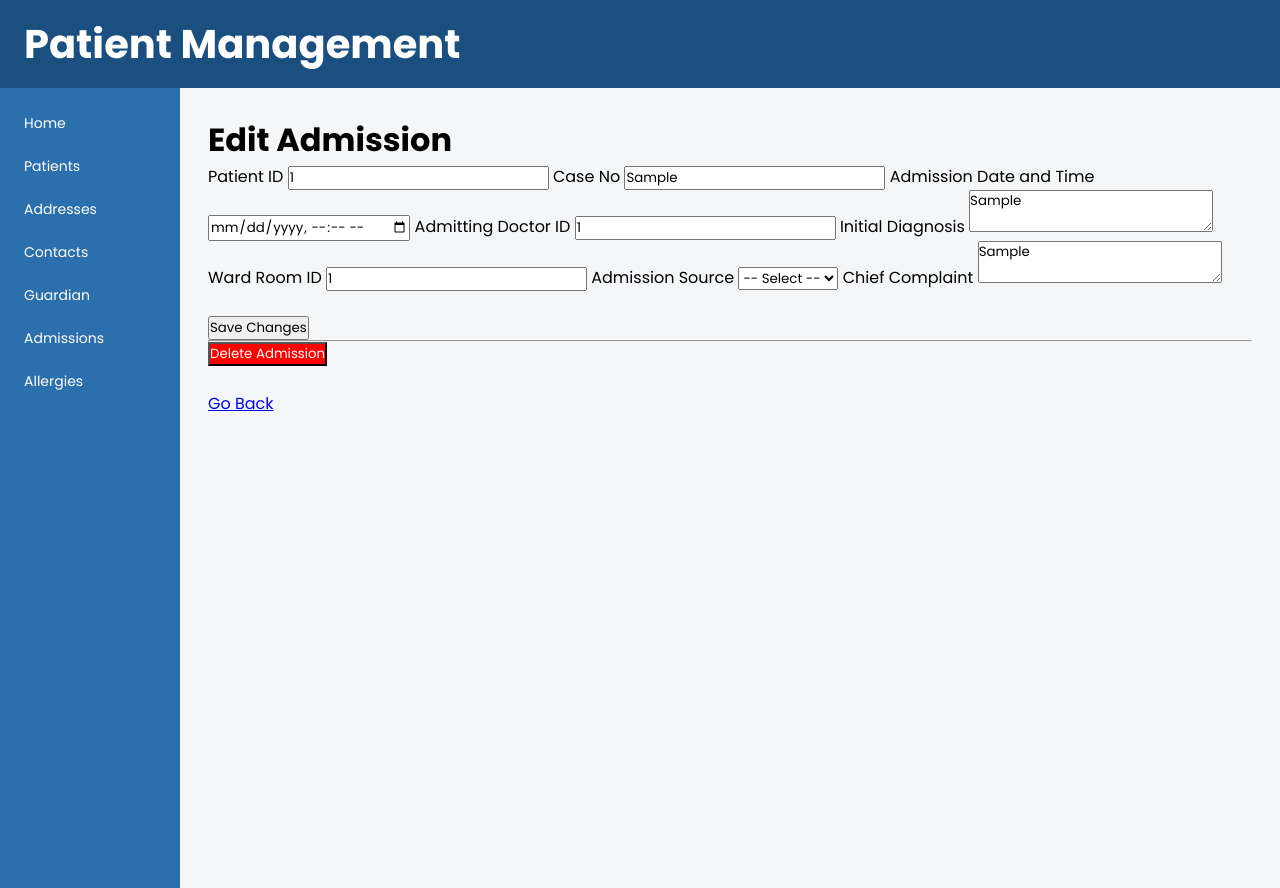
After one commit to CJ4Y05/Django-Management-System, a Django app: page /admissions/1/edit/ in a window 1280 px wide. The commit adds this page. Run offline with Django 5.2, Linux system fonts and the light colour scheme; tables that the repository leaves empty hold one stand-in row (values such as "Sample post"); a database or web service that is not in the repository returns one stand-in record (values such as "Sample title"); data that the repository does not hold is empty.

Commit message:
initial commit

```diff
--- /dev/null
+++ b/patient_management/templates/admissions/edit.html
@@ -0,0 +1,65 @@
+{% extends "base.html" %}
+
+{% block title %}Edit Admission{% endblock %}
+
+{% block content %}
+<h1>Edit Admission</h1>
+
+{% if error_message %}
+<p style="color:red;">{{ error_message }}</p>
+{% endif %}
+
+<form method="POST">
+    {% csrf_token %}
+
+    <label>Patient ID</label>
+    <input type="number" name="patient_id" value="{{ form_data.patient_id }}">
+
+    <label>Case No</label>
+    <input type="text" name="case_no" value="{{ form_data.case_no }}">
+
+    <label>Admission Date and Time</label>
+    <input type="datetime-local" name="admission_date_time" value="{{ form_data.admission_date_time }}">
+
+    <label>Admitting Doctor ID</label>
+    <input type="number" name="admitting_doctor_id" value="{{ form_data.admitting_doctor_id }}">
+
+    <label>Initial Diagnosis</label>
+    <textarea name="initial_diagnosis">{{ form_data.initial_diagnosis }}</textarea>
+
+    <label>Ward Room ID</label>
+    <input type="number" name="ward_room_id" value="{{ form_data.ward_room_id }}">
+
+    <label>Admission Source</label>
+    <select name="admission_source">
+        <option value="">-- Select --</option>
+        <option value="Emergency" {% if form_data.admission_source == "Emergency" %}selected{% endif %}>Emergency</option>
+        <option value="Outpatient" {% if form_data.admission_source == "Outpatient" %}selected{% endif %}>Outpatient</option>
+        <option value="Referral" {% if form_data.admission_source == "Referral" %}selected{% endif %}>Referral</option>
+        <option value="Transfer" {% if form_data.admission_source == "Transfer" %}selected{% endif %}>Transfer</option>
+        <option value="Walk-in" {% if form_data.admission_source == "Walk-in" %}selected{% endif %}>Walk-in</option>
+    </select>
+
+    <label>Chief Complaint</label>
+    <textarea name="chief_complaint">{{ form_data.chief_complaint }}</textarea>
+
+    <br><br>
+    <button type="submit">Save Changes</button>
+</form>
+
+<hr>
+
+<form method="POST"
+      action="{% url 'admission_delete' admission_id %}"
+      onsubmit="return confirm('Are you sure you want to delete this admission?');">
+    {% csrf_token %}
+
+    <button type="submit" style="background-color:red; color:white;">
+        Delete Admission
+    </button>
+</form>
+
+<br>
+<a href="{% url 'admission_list' %}">Go Back</a>
+
+{% endblock %}
--- a/patient_management/templates/base.html
+++ b/patient_management/templates/base.html
@@ -93,6 +93,8 @@
             <a href="{% url 'address_list' %}">Addresses</a>
             <a href="{% url 'emergencycontact_list' %}">Contacts</a>
             <a href="{% url 'guardian_list' %}">Guardian</a>
+            <a href="{% url 'admission_list' %}">Admissions</a>
+            <a href="{% url 'allergy_list' %}">Allergies</a>
         </div>
 
         <!-- Main content — each page fills this -->
--- a/patient_management/urls.py
+++ b/patient_management/urls.py
@@ -19,4 +19,12 @@ urlpatterns = [
     path('guardians/create/', views.guardian_create, name='guardian_create'),
     path('guardians/<int:guardian_id>/edit/', views.guardian_edit, name='guardian_edit'),
     path('guardians/<int:guardian_id>/delete/', views.guardian_delete, name='guardian_delete'),
+    path('admissions/', views.admission_list, name='admission_list'),
+    path('admissions/create/', views.admission_create, name='admission_create'),
+    path('admissions/<int:admission_id>/edit/', views.admission_edit, name='admission_edit'),
+    path('admissions/<int:admission_id>/delete/', views.admission_delete, name='admission_delete'),
+    path('allergies/', views.allergy_list, name='allergy_list'),
+    path('allergies/create/', views.allergy_create, name='allergy_create'),
+    path('allergies/<int:allergy_id>/edit/', views.allergy_edit, name='allergy_edit'),
+    path('allergies/<int:allergy_id>/delete/', views.allergy_delete, name='allergy_delete'),
 ]
--- a/patient_management/views.py
+++ b/patient_management/views.py
@@ -399,3 +399,204 @@ def guardian_delete(request, guardian_id):
         return redirect("guardian_list")
 
     return render(request, "guardians/delete.html", {"guardian": guardian})
+
+
+
+def admission_list(request):
+    admissions = api_get("admissions")
+
+    if isinstance(admissions, dict):
+        admissions = []
+
+    return render(request, "admissions/list.html", {"admissions": admissions})
+
+
+def admission_create(request):
+    fields = [
+        "patient_id",
+        "case_no",
+        "admission_date_time",
+        "admitting_doctor_id",
+        "initial_diagnosis",
+        "ward_room_id",
+        "admission_source",
+        "chief_complaint",
+    ]
+
+    context = {"form_data": {}, "error_message": None}
+
+    if request.method == "POST":
+        data = {field: request.POST.get(field, "").strip() for field in fields}
+        context["form_data"] = data
+
+        if not data["patient_id"] or not data["case_no"] or not data["admission_date_time"]:
+            context["error_message"] = "Patient ID, Case No, and Admission Date/Time are required."
+            return render(request, "admissions/create.html", context)
+
+        try:
+            api_insert("admissions", data)
+            return redirect("admission_list")
+        except Exception:
+            context["error_message"] = "Unable to create admission right now."
+
+    return render(request, "admissions/create.html", context)
+
+
+def admission_edit(request, admission_id):
+    result = api_get("admissions", params={"admission_id": admission_id})
+
+    if isinstance(result, list) and len(result) > 0:
+        admission = result[0]
+    else:
+        admission = result
+
+    if not admission:
+        return redirect("admission_list")
+
+    context = {
+        "form_data": admission,
+        "error_message": None,
+        "admission_id": admission_id,
+    }
+
+    if request.method == "POST":
+        data = {
+            "admission_id": admission_id,
+            "patient_id": request.POST.get("patient_id", "").strip(),
+            "case_no": request.POST.get("case_no", "").strip(),
+            "admission_date_time": request.POST.get("admission_date_time", "").strip(),
+            "admitting_doctor_id": request.POST.get("admitting_doctor_id", "").strip(),
+            "initial_diagnosis": request.POST.get("initial_diagnosis", "").strip(),
+            "ward_room_id": request.POST.get("ward_room_id", "").strip(),
+            "admission_source": request.POST.get("admission_source", "").strip(),
+            "chief_complaint": request.POST.get("chief_complaint", "").strip(),
+        }
+
+        context["form_data"] = data
+
+        if not data["patient_id"] or not data["case_no"] or not data["admission_date_time"]:
+            context["error_message"] = "Patient ID, Case No, and Admission Date/Time are required."
+            return render(request, "admissions/edit.html", context)
+
+        try:
+            api_update_full("admissions", data)
+            return redirect("admission_list")
+        except Exception:
+            context["error_message"] = "Unable to update admission right now."
+
+    return render(request, "admissions/edit.html", context)
+
+
+def admission_delete(request, admission_id):
+    result = api_get("admissions", params={"admission_id": admission_id})
+
+    if isinstance(result, list) and len(result) > 0:
+        admission = result[0]
+    else:
+        admission = result
+
+    if not admission:
+        return redirect("admission_list")
+
+    if request.method == "POST":
+        api_delete("admissions", {"admission_id": admission_id})
+        return redirect("admission_list")
+
+    return render(request, "admissions/delete.html", {"admission": admission})
+
+
+def allergy_list(request):
+    allergies = api_get("allergies")
+
+    if isinstance(allergies, dict):
+        allergies = []
+
+    return render(request, "allergies/list.html", {"allergies": allergies})
+
+
+def allergy_create(request):
+    fields = [
+        "patient_id",
+        "allergen",
+        "reaction_severity",
+        "symptoms",
+        "recorded_date",
+    ]
+
+    context = {"form_data": {}, "error_message": None}
+
+    if request.method == "POST":
+        data = {field: request.POST.get(field, "").strip() for field in fields}
+        context["form_data"] = data
+
+        if not data["patient_id"] or not data["allergen"]:
+            context["error_message"] = "Patient ID and Allergen are required."
+            return render(request, "allergies/create.html", context)
+
+        try:
+            api_insert("allergies", data)
+            return redirect("allergy_list")
+        except Exception:
+            context["error_message"] = "Unable to create allergy."
+
+    return render(request, "allergies/create.html", context)
+
+
+def allergy_edit(request, allergy_id):
+    result = api_get("allergies", params={"allergy_id": allergy_id})
+
+    if isinstance(result, list) and len(result) > 0:
+        allergy = result[0]
+    else:
+        allergy = result
+
+    if not allergy:
+        return redirect("allergy_list")
+
+    context = {
+        "form_data": allergy,
+        "error_message": None,
+        "allergy_id": allergy_id,
+    }
+
+    if request.method == "POST":
+        data = {
+            "allergy_id": allergy_id,
+            "patient_id": request.POST.get("patient_id", "").strip(),
+            "allergen": request.POST.get("allergen", "").strip(),
+            "reaction_severity": request.POST.get("reaction_severity", "").strip(),
+            "symptoms": request.POST.get("symptoms", "").strip(),
+            "recorded_date": request.POST.get("recorded_date", "").strip(),
+        }
+
+        context["form_data"] = data
+
+        if not data["patient_id"] or not data["allergen"]:
+            context["error_message"] = "Patient ID and Allergen are required."
+            return render(request, "allergies/edit.html", context)
+
+        try:
+            api_update_full("allergies", data)
+            return redirect("allergy_list")
+        except Exception:
+            context["error_message"] = "Unable to update allergy."
+
+    return render(request, "allergies/edit.html", context)
+
+
+def allergy_delete(request, allergy_id):
+    result = api_get("allergies", params={"allergy_id": allergy_id})
+
+    if isinstance(result, list) and len(result) > 0:
+        allergy = result[0]
+    else:
+        allergy = result
+
+    if not allergy:
+        return redirect("allergy_list")
+
+    if request.method == "POST":
+        api_delete("allergies", {"allergy_id": allergy_id})
+        return redirect("allergy_list")
+
+    return render(request, "allergies/delete.html", {"allergy": allergy})
```
Also changed, not shown: patient_management/templates/admissions/create.html (added, +53 -0 lines), patient_management/templates/admissions/delete.html (added, +37 -0 lines), patient_management/templates/admissions/list.html (added, +49 -0 lines), patient_management/templates/allergies/create.html (added, +42 -0 lines), patient_management/templates/allergies/delete.html (added, +38 -0 lines), patient_management/templates/allergies/edit.html (added, +53 -0 lines), patient_management/templates/allergies/list.html (added, +43 -0 lines).
